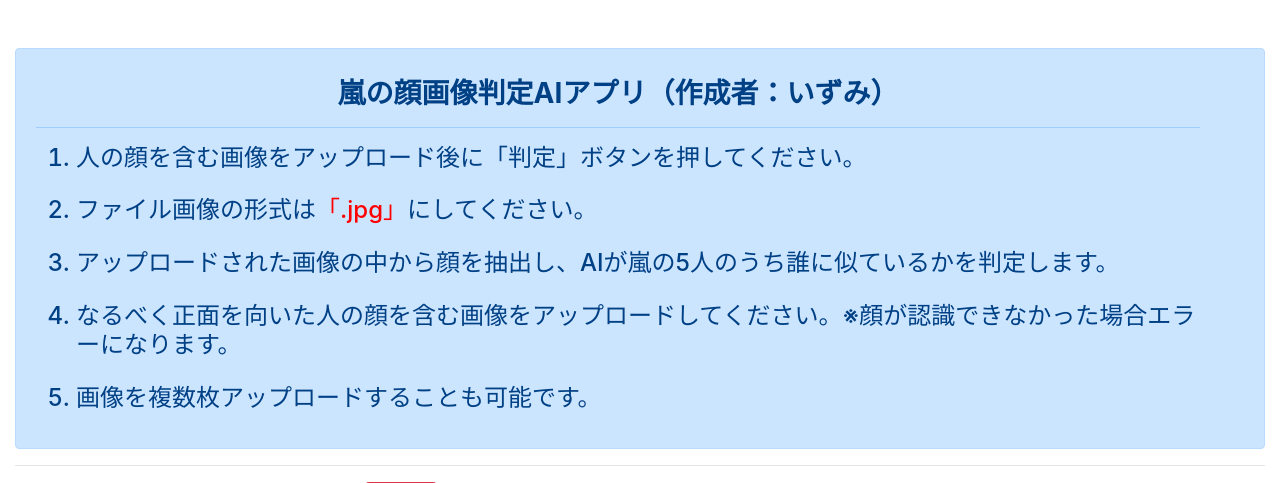
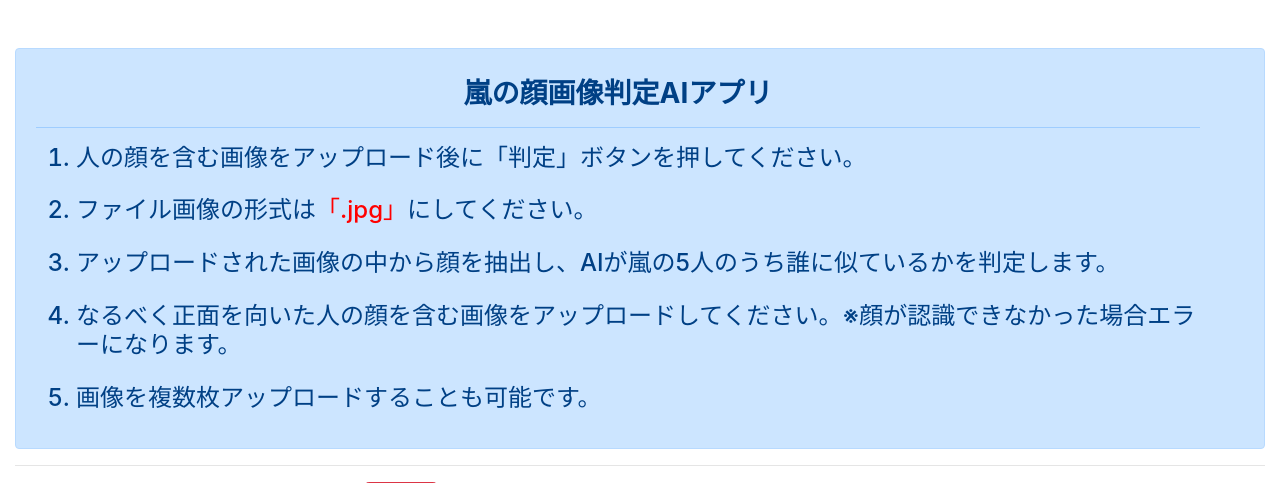
Before and after one commit to yukiizumi1993/20200218_Arashi_Django, a Django app: page / in a window 1280 px wide. Shown: the top 483 px of the page. Run offline with Django 3.2, Linux system fonts and the light colour scheme; some libraries are stand-ins or nearby versions.

Commit message:
20200223

```diff
--- a/arashi_classification/templates/arashi_classification/index.html
+++ b/arashi_classification/templates/arashi_classification/index.html
@@ -6,7 +6,7 @@
 <div class="container-fluid">
 <div class="mt-5 text-center">
 <div class="alert alert-primary alert-dismissible" role="alert">
-<p style="margin-bottom:1em;"><h3><b>嵐の顔画像判定AIアプリ（作成者：いずみ）</b></h3></p>
+<p style="margin-bottom:1em;"><h3><b>嵐の顔画像判定AIアプリ</b></h3></p>
 <hr>
 <h4>
 <ol>
```
